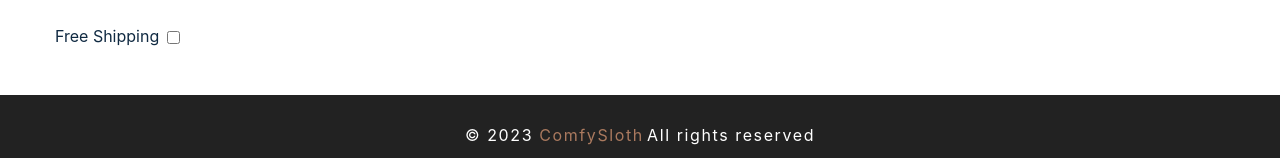
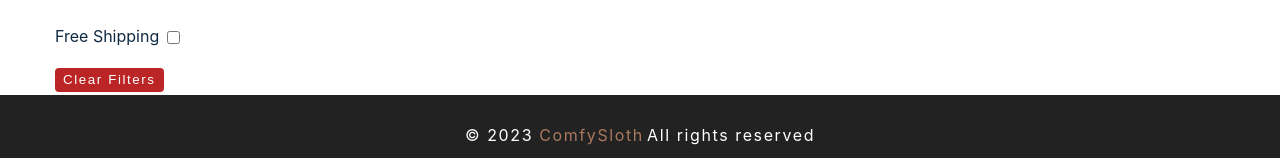
Before and after one commit to kaitcham/comfy_sloth, a React (Create React App) app: page /products in a window 1280 px wide. Shown: the part 649-807 px from the top of the page. Built offline with nearby package versions, Linux system fonts and the light colour scheme; no server answers.

Commit message:
Add functionalty to clear all filters

```diff
--- a/src/components/Filters.js
+++ b/src/components/Filters.js
@@ -4,7 +4,10 @@ import styled from 'styled-components';
 import { FaCheck } from 'react-icons/fa';
 import { useSelector, useDispatch } from 'react-redux';
 import formatPrice, { getUniqueValues } from '../utils/helpers';
-import { updateFilters } from '../features/filteredProducts/filteredProductsSlice';
+import {
+  updateFilters,
+  clearFilters,
+} from '../features/filteredProducts/filteredProductsSlice';
 
 const Filters = () => {
   const {
@@ -160,6 +163,13 @@ const Filters = () => {
             onChange={handleChange}
           />
         </div>
+        <button
+          type="button"
+          className="clear-btn"
+          onClick={() => dispatch(clearFilters())}
+        >
+          clear filters
+        </button>
       </div>
     </Wrapper>
   );
```
